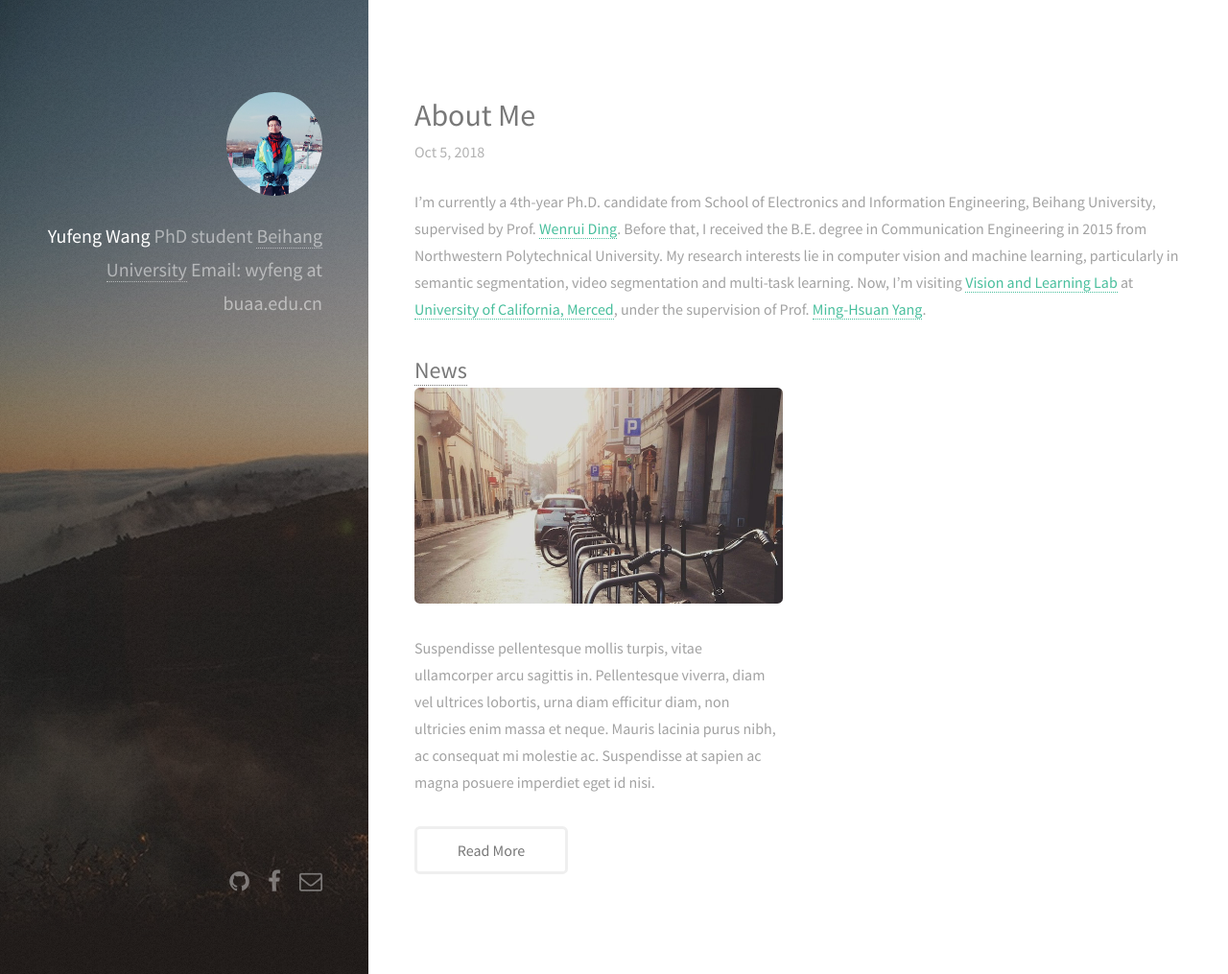
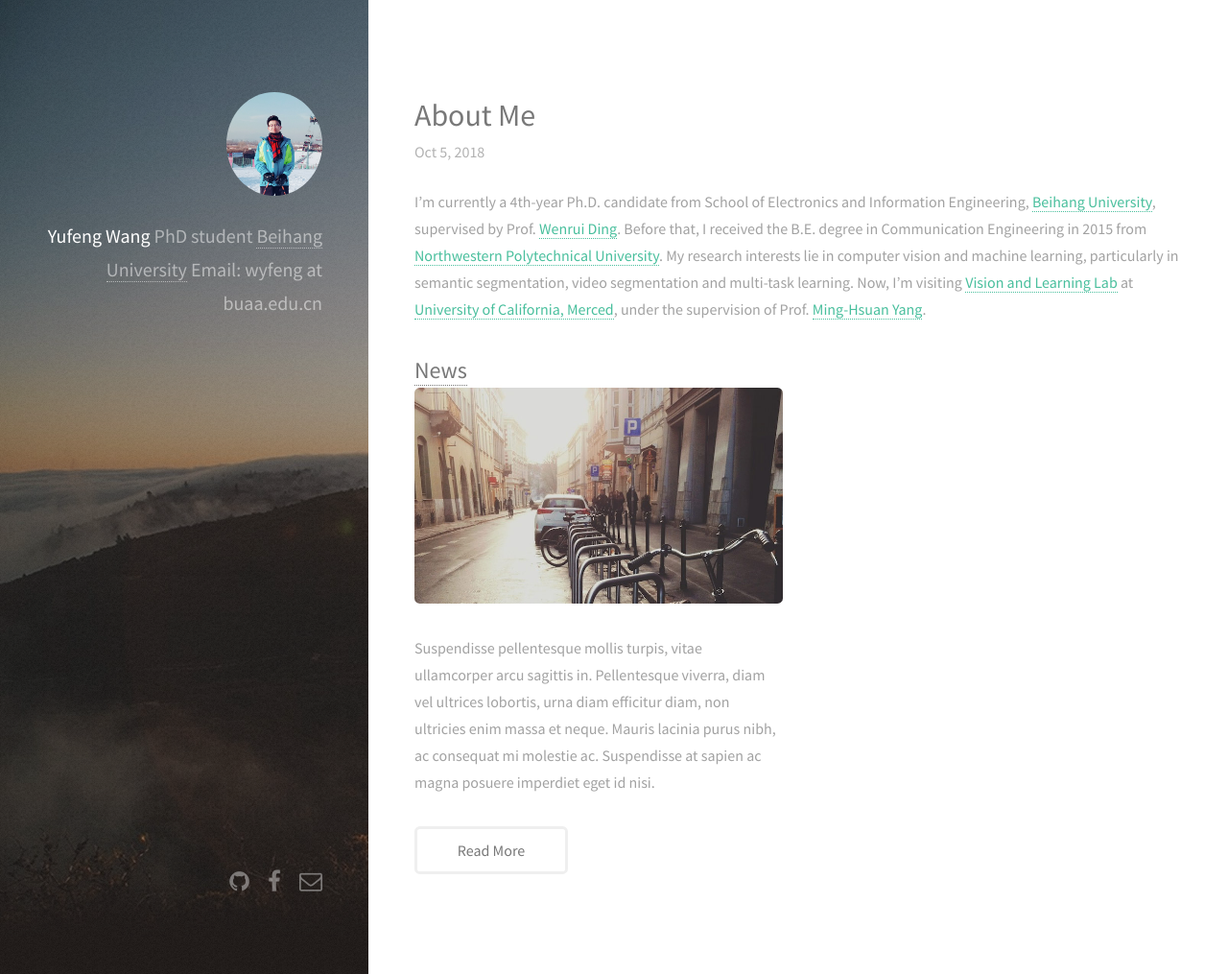
Before and after one commit to wyfeng1020/wyfeng1020.github.io, a Jekyll site: the page built from _posts/2018-10-5-About_me.markdown, in a window 1280 px wide and 1015 px high. Shown: the whole window at 96% size. Built offline with Jekyll 4.4.1, drawn with Linux system fonts in a browser that asks for light colours; nearby versions of some CDN libraries; part of the change alters nothing that is shown.

```diff
--- a/_posts/2018-10-5-About_me.markdown
+++ b/_posts/2018-10-5-About_me.markdown
@@ -2,6 +2,6 @@
 layout: post
 title: About Me
 ---
-I'm currently a 4th-year Ph.D. candidate from School of Electronics and Information Engineering, Beihang University, supervised by Prof. <a href="http://www.ee.buaa.edu.cn/info/1040/1172.htm">Wenrui Ding</a>. Before that, I received the B.E. degree in Communication Engineering in 2015 from Northwestern Polytechnical University.
+I'm currently a 4th-year Ph.D. candidate from School of Electronics and Information Engineering, <a href="http://www.buaa.edu.cn">Beihang University</a>, supervised by Prof. <a href="http://www.ee.buaa.edu.cn/info/1040/1172.htm">Wenrui Ding</a>. Before that, I received the B.E. degree in Communication Engineering in 2015 from <a href="http://www.nwpu.edu.cn/">Northwestern Polytechnical University</a>.
 My research interests lie in computer vision and machine learning, particularly in semantic segmentation, video segmentation and multi-task learning.
 Now, I'm visiting <a href="http://vllab.ucmerced.edu/">Vision and Learning Lab</a> at <a href="https://www.ucmerced.edu/">University of California, Merced</a>, under the supervision of Prof. <a href="http://faculty.ucmerced.edu/mhyang/">Ming-Hsuan Yang</a>.
```
